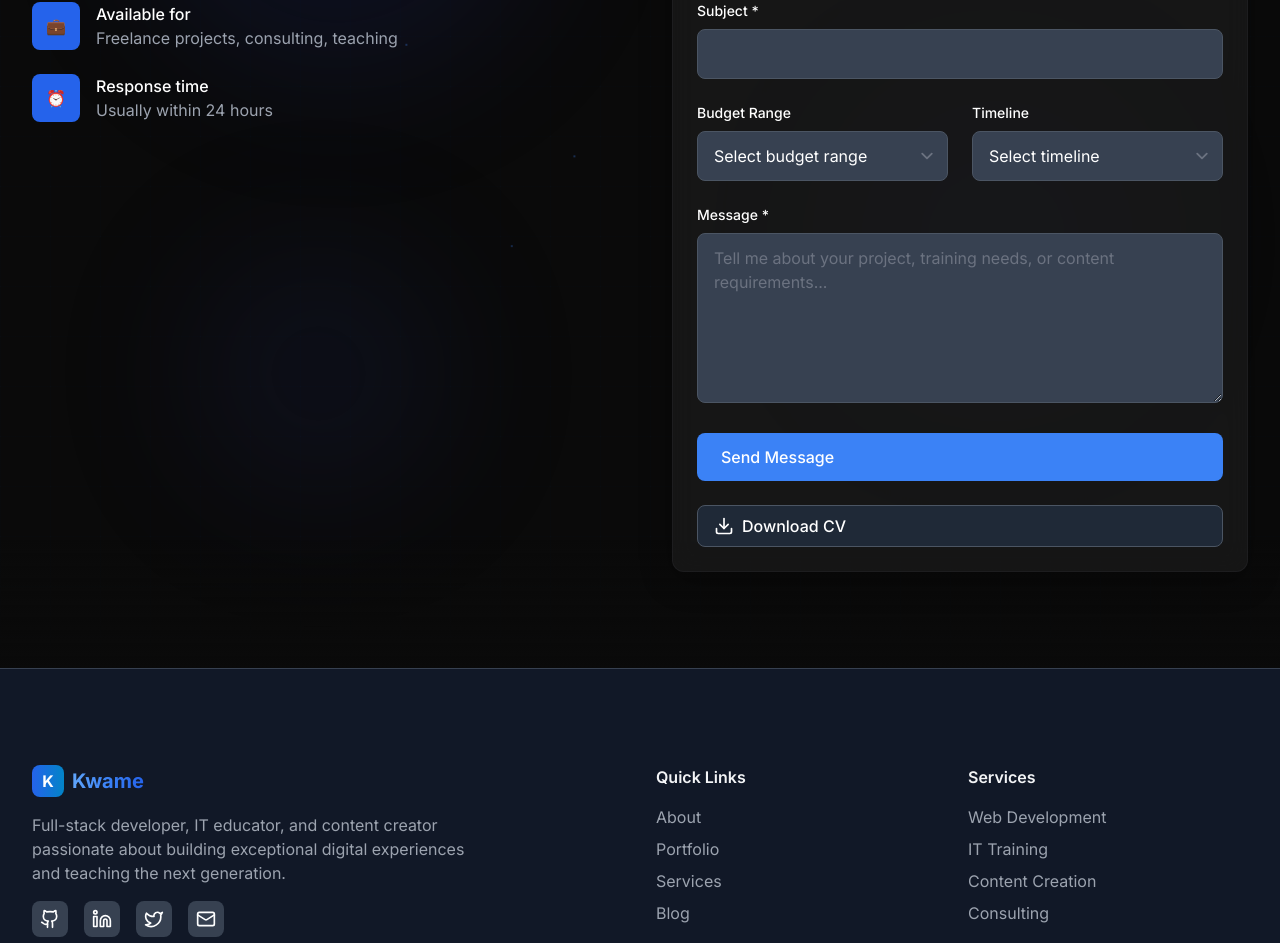
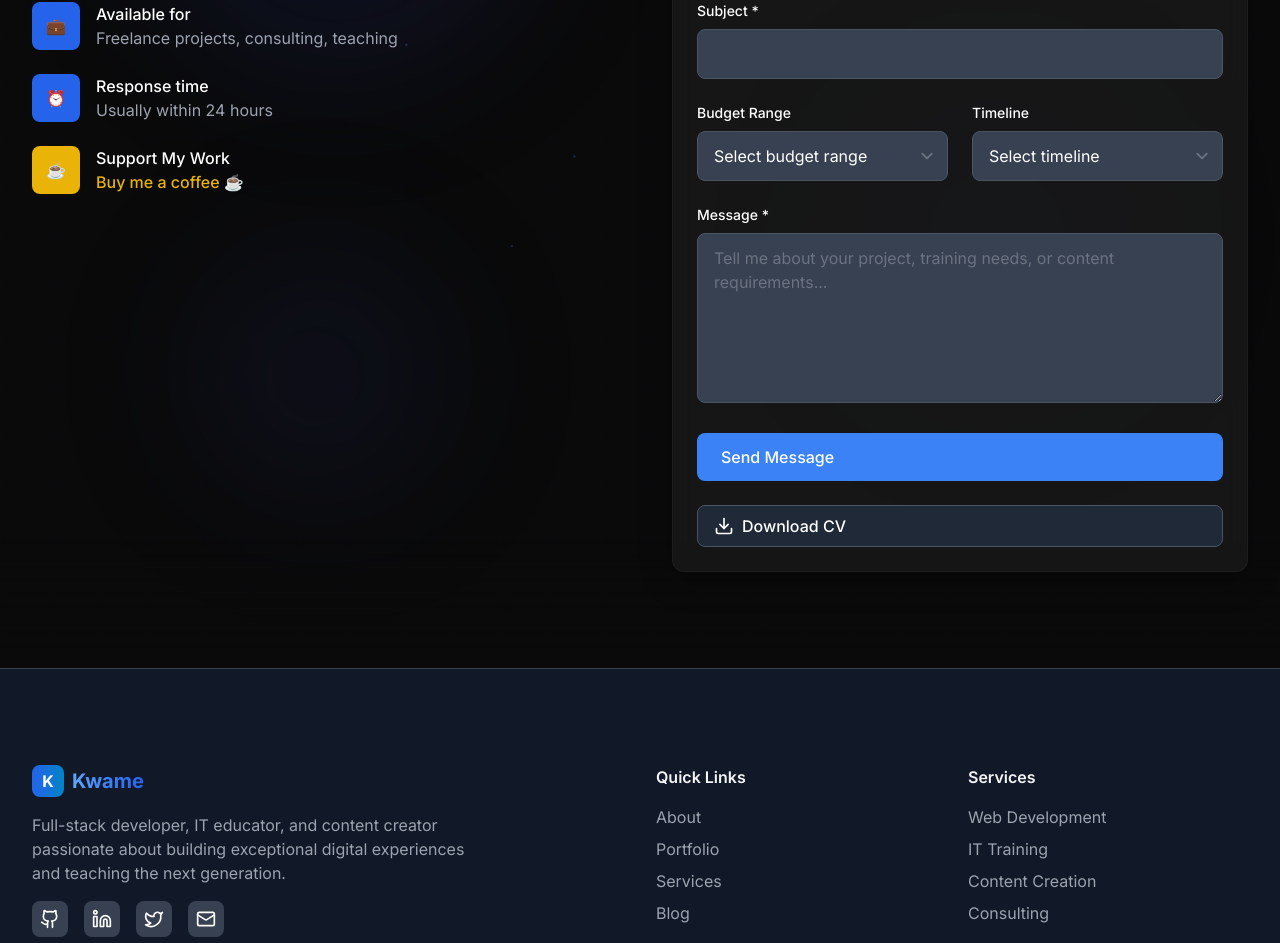
Before and after one commit to nkkwame/nkkwame.github.io, a Next.js app: page / in a window 1280 px wide. Shown: the part 5966-6909 px from the top of the page. Built offline with nearby package versions, Linux system fonts and the light colour scheme.

Commit message:
feat: Add "Support My Work" section with Buy Me a Coffee link to Contact component

```diff
--- a/components/Contact.tsx
+++ b/components/Contact.tsx
@@ -140,6 +140,22 @@ export default function Contact() {
                   <div className="text-gray-600 dark:text-gray-400">Usually within 24 hours</div>
                 </div>
               </div>
+              <div className="flex items-center space-x-4">
+                <div className="w-12 h-12 bg-yellow-500 rounded-lg flex items-center justify-center">
+                  <span className="text-white">☕</span>
+                </div>
+                <div>
+                  <div className="font-medium">Support My Work</div>
+                  <a
+                    href="https://buymeacoffee.com/nkkwame"
+                    target="_blank"
+                    rel="noopener noreferrer"
+                    className="text-yellow-500 hover:text-yellow-400 transition-colors font-medium"
+                  >
+                    Buy me a coffee ☕
+                  </a>
+                </div>
+              </div>
             </div>
           </div>
 
```
